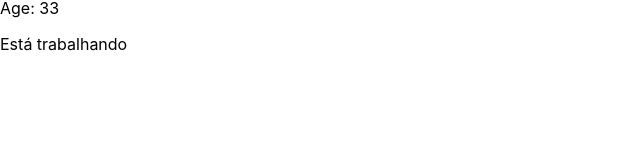
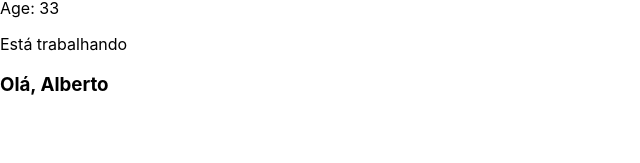
Before and after one commit to CanezinBeto/TypeScript, a React (Create React App) app in the folder 11_react_com_ts/: page / in a window 1280 px wide. Shown: the part 120-283 px from the top of the page, without its empty margins (0-640 px from the left). Built offline with nearby package versions, Linux system fonts and the light colour scheme.

Commit message:
Funções com react e typescript

```diff
--- a/11_react_com_ts/src/App.tsx
+++ b/11_react_com_ts/src/App.tsx
@@ -1,9 +1,14 @@
 import React from 'react'
 
-// Variáveis
+// 1 - Variáveis
 const name: string = 'Alberto'
 const age: number = 33
 const isWorking: boolean = true
+
+// 2 - Funções
+const userGreeting = (name: string): string => {
+  return `Olá, ${name}`
+}
 
 function App() {
   return (
@@ -12,6 +17,8 @@ function App() {
       <p>Nome: {name}</p>
       <p>Age: {age}</p>
       {isWorking ? <p>Está trabalhando</p> : <p>Não está trabalhando</p>}
+
+      <h3>{userGreeting(name)}</h3>
     </div>
   )
 }
```
